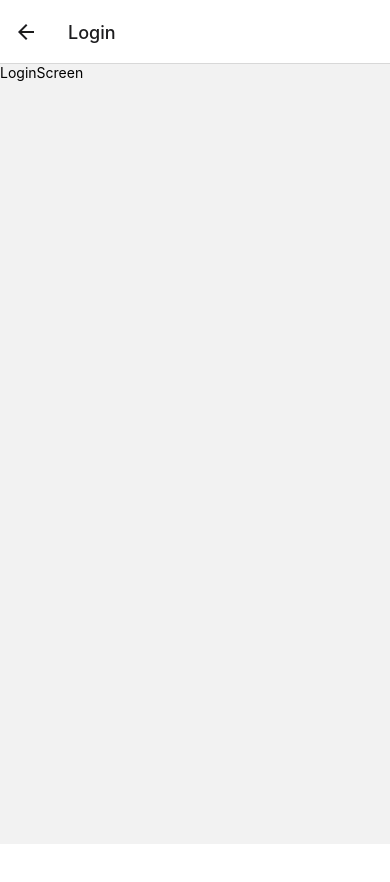
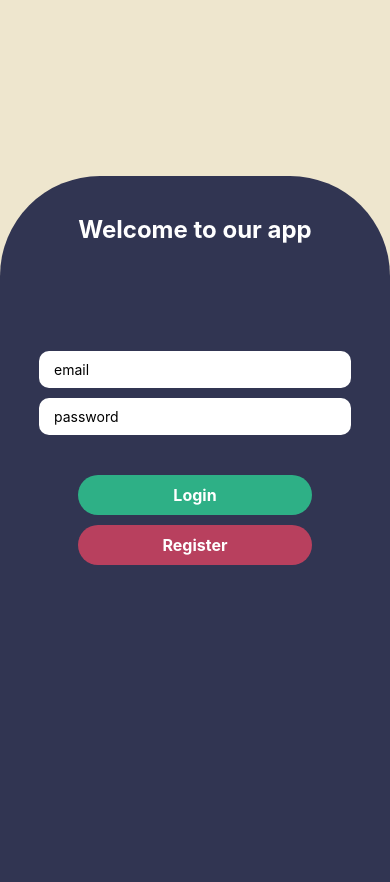
Before and after one commit to emrecolak-23/ReactNativeApp, a React Native app in the folder myFirstApp/: screen /Login in a window 390 px wide. Shown: the top 882 px of the page. Before the commit the page ends 844 px from the top, so only its background shows below. Built offline with nearby package versions, Linux system fonts and the light colour scheme.

Commit message:
Login UI Completed

```diff
--- a/myFirstApp/App.js
+++ b/myFirstApp/App.js
@@ -12,8 +12,9 @@
   return (
     <NavigationContainer>
       <Stack.Navigator>
-        <Stack.Screen name="Home" component={HomeScreen} />
-        <Stack.Screen name="Login" component={LoginScreen} />
+      <Stack.Screen options={{headerShown:false}} name="Login" component={LoginScreen} />
+
+      <Stack.Screen name="Home" component={HomeScreen} />
 
       </Stack.Navigator>
     </NavigationContainer>
--- a/myFirstApp/screens/LoginScreen.js
+++ b/myFirstApp/screens/LoginScreen.js
@@ -1,14 +1,120 @@
-import { StyleSheet, Text, View } from 'react-native'
+import { KeyboardAvoidingView, StyleSheet, Text, TextInput, TouchableOpacity, View } from 'react-native'
 import React from 'react'
+import {Image} from 'react-native'
 
 const LoginScreen = () => {
   return (
-    <View>
-      <Text>LoginScreen</Text>
-    </View>
+      <KeyboardAvoidingView
+      style={styles.container}
+    >
+
+    <View style={styles.inputGroupContainer}>
+
+    <Text style={styles.welcomeText}>Welcome to our app</Text>
+
+      <View style={styles.inputContainer}>
+        <TextInput
+        placeholder='email'
+        //value=''
+        //onChangeText={text=>}
+        style = {styles.input}
+        />
+        <TextInput
+        placeholder='password'
+        //value=''
+        //onChangeText={text=>}
+        style = {styles.input}
+        secureTextEntry
+        />
+      </View>
+      <View style={styles.buttonContainer}>
+          <TouchableOpacity
+            onPress={()=>{ }}
+            style={styles.button}
+          >
+            <Text
+              style = {styles.buttonText}
+            >Login</Text>
+          </TouchableOpacity>
+          <TouchableOpacity
+            onPress={()=>{ }}
+            style={[styles.button,styles.buttonOutline]}
+          >
+            <Text
+              style = {styles.buttonOutlineText}
+            >Register</Text>
+          </TouchableOpacity>
+      </View>
+      </View>
+
+
+    </KeyboardAvoidingView>
+
   )
 }
 
 export default LoginScreen
 
-const styles = StyleSheet.create({})
+const styles = StyleSheet.create({
+  container: {
+    justifyContent: 'center',
+    alignItems: 'center',
+    flex: 1,
+    backgroundColor: '#EEE6CE',
+  },
+
+  inputGroupContainer: {
+    width: '100%',
+    height: '100%',
+    alignItems: 'center',
+    marginTop: '90%',
+    marginLeft: 0,
+    backgroundColor: '#313552',
+    borderTopLeftRadius: 100,
+    borderTopRightRadius: 100
+  },
+  inputContainer: {
+    width: '80%',
+    marginTop: '25%'
+  },
+  welcomeText: {
+    color: 'white',
+    fontWeight: '700',
+    fontSize: 24,
+    marginTop: '10%',
+  },
+  input: {
+    backgroundColor: 'white',
+    paddingHorizontal: 15,
+    paddingVertical: 10,
+    borderRadius: 10,
+    marginTop: 10,
+  },
+  buttonContainer: {
+    width: '60%',
+    justifyContent: 'center',
+    alignItems: 'center',
+    marginTop: 40,
+  },
+  button: {
+    backgroundColor: '#2EB086',
+    width: '100%',
+    padding: 10,
+    borderRadius: 20,
+    alignItems: 'center'
+  },
+  buttonText: {
+    color: 'white',
+    fontWeight: '700',
+    fontSize: 16
+  },
+  buttonOutline: {
+    backgroundColor: '#B8405E',
+    marginTop: 10,
+  },
+  buttonOutlineText: {
+    color: 'white',
+    fontWeight: '700',
+    fontSize: 16
+  }
+})
```
